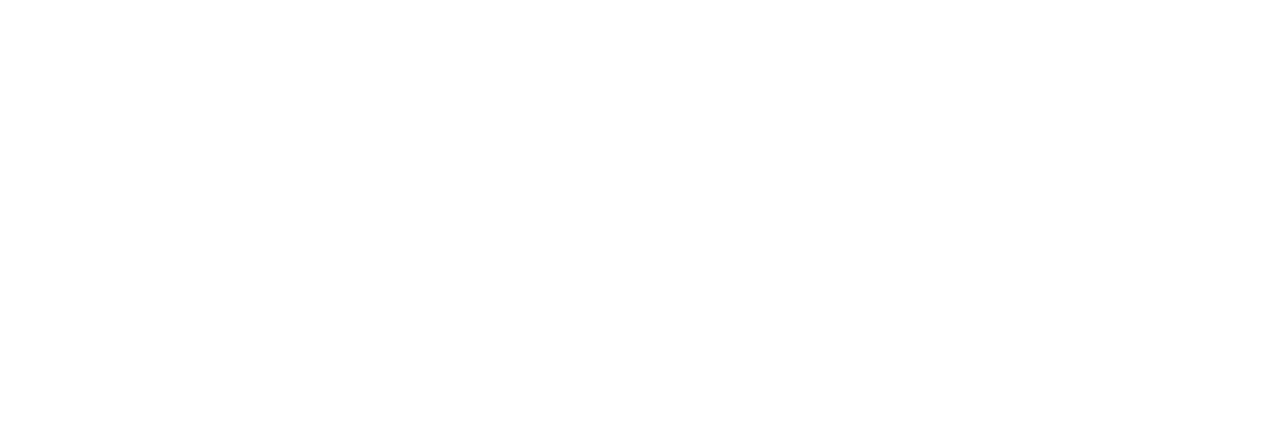
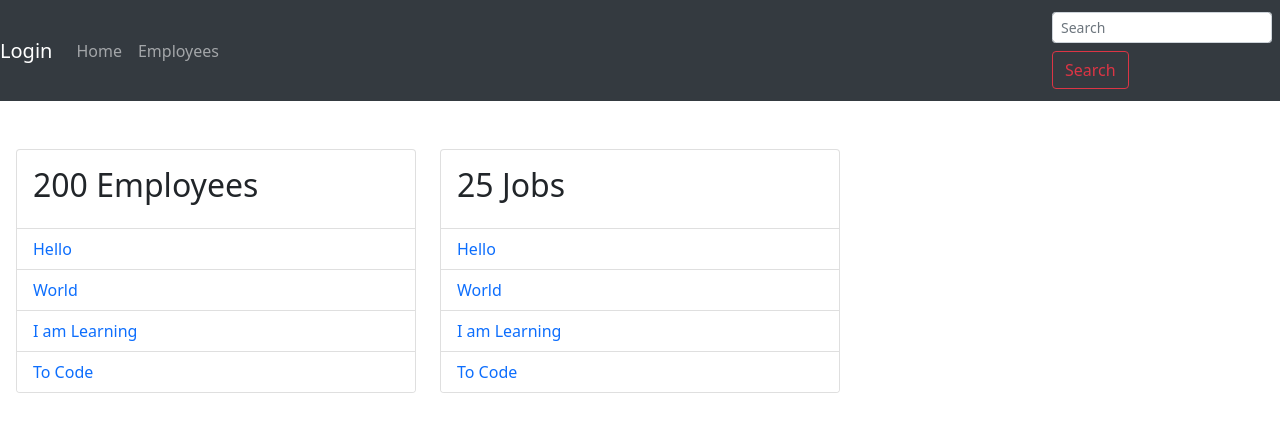
Before and after one commit to Siddhant-Jha/Employee-Management-System, a plain HTML site: page EMS/dashboard.html in a window 1280 px wide. Drawn offline with nearby package versions, Linux system fonts and the light colour scheme.

Commit message:
Created Dashboard

```diff
--- a/EMS/dashboard.html
+++ b/EMS/dashboard.html
@@ -4,10 +4,75 @@
     <meta charset="UTF-8">
     <meta name="viewport" content="width=device-width, initial-scale=1.0">
     <link rel="stylesheet" href="../bootstrap/css/bootstrap.min.css">
-    <link rel="stylesheet" href="./style.css">
     <title>Dashboard</title>
 </head>
 <body>
+
+    <!-- Navbar -->
+    <nav class="navbar navbar-expand-lg navbar-dark bg-dark">
+        <a class="navbar-brand" href="./login.html">Login</a>
+        <button class="navbar-toggler" type="button" data-toggle="collapse" data-target="#navbarSupportedContent" aria-controls="navbarSupportedContent" aria-expanded="false" aria-label="Toggle navigation">
+          <span class="navbar-toggler-icon"></span>
+        </button>
+
+        <div class="collapse navbar-collapse" id="navbarSupportedContent">
+          <ul class="navbar-nav mr-auto">
+            <li class="nav-item active">
+              <a class="nav-link" href="#">Home <span class="sr-only">(current)</span></a>
+            </li>
+            <li class="nav-item">
+              <a class="nav-link" href="./Employees-list.html">Employees</a>
+            </li>
+          </ul>
+          <form class="form-control-sm">
+            <input class="form-control form-control-sm mb-2" type="search" placeholder="Search" aria-label="Search">
+            <button class="btn btn-outline-danger my-2 my-sm-0" type="submit">Search</button>
+          </form>
+        </div>
+      </nav>
+
+    <!-- Navbar -->
+
+    <!-- Dashboard Content-->
+
+    <div class="container-fluid">
+        <div class="row mt-5">
+            <div class="col-lg-4 col-md-4">
+                <div class="card">
+                    <div class="card-body">
+                        <h2 class="card-title">
+                            200 Employees
+                        </h2>
+                    </div>
+                    <div class="list-group list-group-flush">
+                        <a href="" class="list-group-item">Hello</a>
+                        <a href="" class="list-group-item">World</a>
+                        <a href="" class="list-group-item">I am Learning</a>
+                        <a href="" class="list-group-item">To Code</a>
+                    </div>
+                </div>
+            </div>
+
+            <div class="col-lg-4 col-md-4">
+                <div class="card">
+                    <div class="card-body">
+                        <h2 class="card-title">
+                            25 Jobs
+                        </h2>
+                    </div>
+                    <div class="list-group list-group-flush">
+                        <a href="" class="list-group-item">Hello</a>
+                        <a href="" class="list-group-item">World</a>
+                        <a href="" class="list-group-item">I am Learning</a>
+                        <a href="" class="list-group-item">To Code</a>
+                    </div>
+                </div>
+            </div>
+        </div>
+
+    </div>
+
+    <!-- Dashboard Content-->
 
     <script src="https://code.jquery.com/jquery-3.5.1.slim.min.js" integrity="sha384-DfXdz2htPH0lsSSs5nCTpuj/zy4C+OGpamoFVy38MVBnE+IbbVYUew+OrCXaRkfj" crossorigin="anonymous"></script>
     <script src="https://cdn.jsdelivr.net/npm/popper.js@1.16.1/dist/umd/popper.min.js" integrity="sha384-9/reFTGAW83EW2RDu2S0VKaIzap3H66lZH81PoYlFhbGU+6BZp6G7niu735Sk7lN" crossorigin="anonymous"></script>
```
